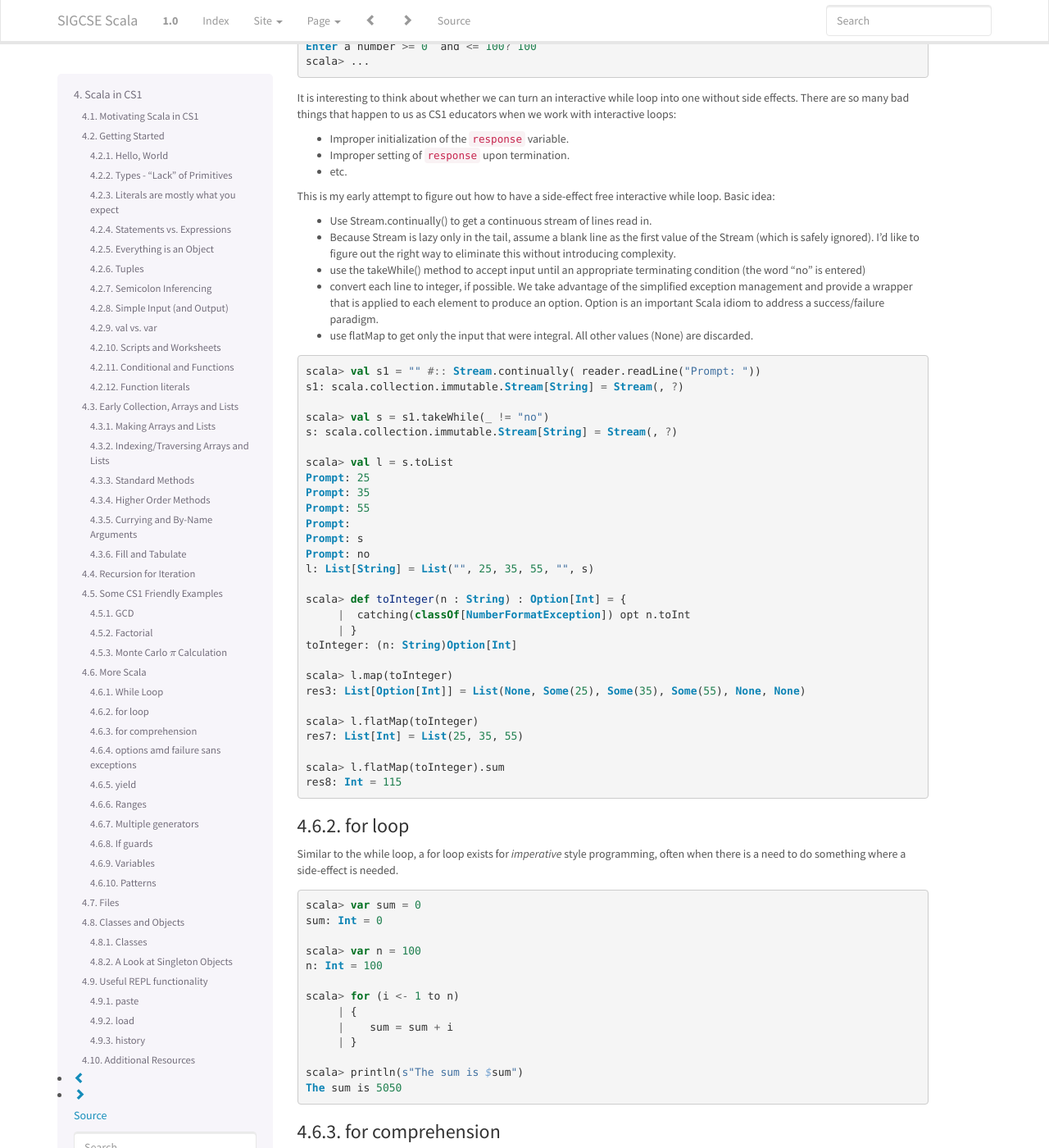
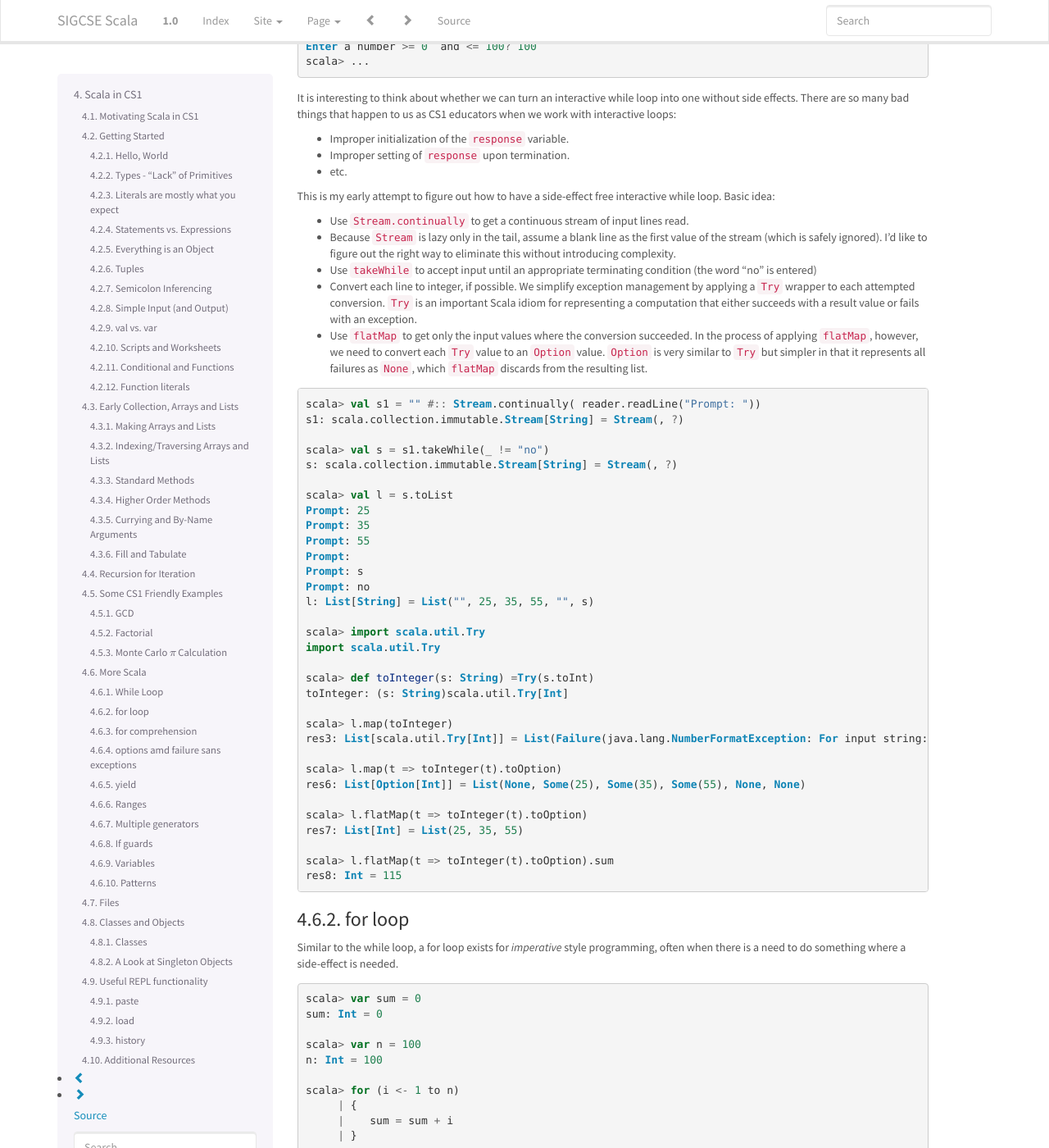
Before and after one commit to LoyolaChicagoBooks/scalaworkshop, a Sphinx documentation site: the page built from source/cs1.rst, in a window 1280 px wide and 1400 px high, scrolled down 20118 px. Shown: the whole window at 82% size. Built offline with Sphinx 7.4.7, drawn with Linux system fonts in a browser that asks for light colours.

Commit message:
started to replace Option with Try in CS1/2

```diff
--- a/source/cs1.rst
+++ b/source/cs1.rst
@@ -1328,19 +1328,25 @@ interactive loops:
 - Improper setting of ``response`` upon termination.
 - etc.
 
-This is my early attempt to figure out how to have a side-effect free interactive while loop.
-Basic idea:
-
-- Use Stream.continually() to get a continuous stream of lines read in.
-- Because Stream is lazy only in the tail, assume a blank line as the first value of the Stream
-  (which is safely ignored). I'd like to figure out the right way to eliminate this without introducing
-  complexity.
-- use the takeWhile() method to accept input until an appropriate terminating condition (the word "no"
-  is entered)
-- convert each line to integer, if possible. We take advantage of the simplified exception management and
-  provide a wrapper that is applied to each element to produce an option. Option is an important Scala
-  idiom to address a success/failure paradigm.
-- use flatMap to get only the input that were integral. All other values (None) are discarded.
+This is my early attempt to figure out how to have a side-effect free
+interactive while loop. Basic idea:
+
+- Use ``Stream.continually`` to get a continuous stream of input lines
+  read.
+- Because ``Stream`` is lazy only in the tail, assume a blank line as
+  the first value of the stream (which is safely ignored). I'd like to
+  figure out the right way to eliminate this without introducing complexity.
+- Use ``takeWhile`` to accept input until an appropriate terminating condition (the word "no" is entered)
+- Convert each line to integer, if possible. We simplify exception
+  management by applying a ``Try`` wrapper to each attempted
+  conversion. ``Try`` is an important Scala idiom for representing a
+  computation that either succeeds with a result value or fails with
+  an exception.
+- Use ``flatMap`` to get only the input values where the conversion
+  succeeded. In the process of applying ``flatMap``, however, we need
+  to convert each ``Try`` value to an ``Option`` value. ``Option`` is
+  very similar to ``Try`` but simpler in that it represents all failures as
+  ``None``, which ``flatMap`` discards from the resulting list.
 
 .. code-block:: scala
 
@@ -1359,25 +1365,30 @@ Basic idea:
    Prompt: no
    l: List[String] = List("", 25, 35, 55, "", s)
 
-   scala> def toInteger(n : String) : Option[Int] = {
-        |  catching(classOf[NumberFormatException]) opt n.toInt
-        | }
-   toInteger: (n: String)Option[Int]
+   scala> import scala.util.Try
+   import scala.util.Try
+
+   scala> def toInteger(s: String) =Try(s.toInt)
+   toInteger: (s: String)scala.util.Try[Int]
 
    scala> l.map(toInteger)
-   res3: List[Option[Int]] = List(None, Some(25), Some(35), Some(55), None, None)
-
-   scala> l.flatMap(toInteger)
+   res3: List[scala.util.Try[Int]] = List(Failure(java.lang.NumberFormatException: For input string: ""), Success(25), Success(35), Success(55), Failure(java.lang.NumberFormatException: For input string: ""), Failure(java.lang.NumberFormatException: For input string: "s"))
+
+   scala> l.map(t => toInteger(t).toOption)
+   res6: List[Option[Int]] = List(None, Some(25), Some(35), Some(55), None, None)
+
+   scala> l.flatMap(t => toInteger(t).toOption)
    res7: List[Int] = List(25, 35, 55)
 
-   scala> l.flatMap(toInteger).sum
+   scala> l.flatMap(t => toInteger(t).toOption).sum
    res8: Int = 115
 
 for loop
 ^^^^^^^^^^^^^
 
-Similar to the while loop, a for loop exists for *imperative* style programming, often when there is
-a need to do something where a side-effect is needed.
+Similar to the while loop, a for loop exists for *imperative* style
+programming, often when there is a need to do something where a
+side-effect is needed.
 
 .. code-block:: scala
 
```
Also changed, not shown: source/cs2.rst (+24 -21 lines).
